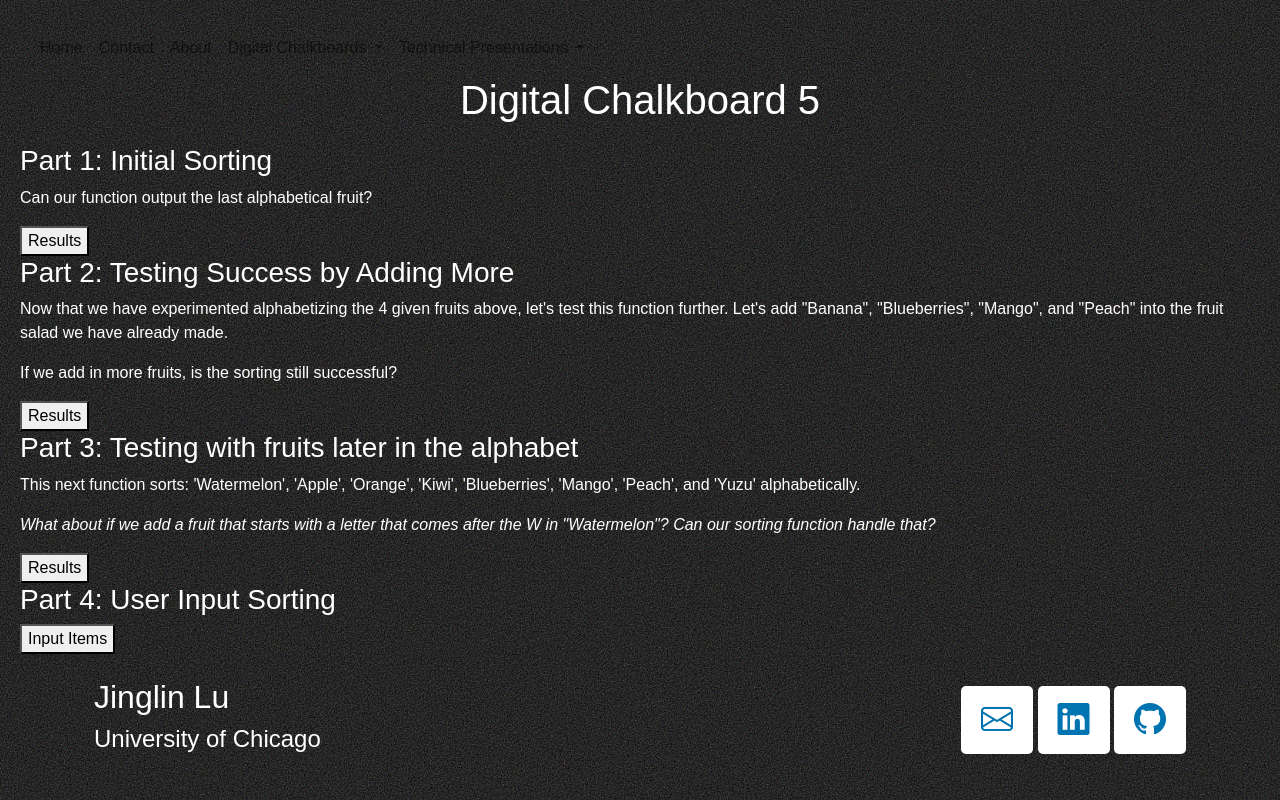
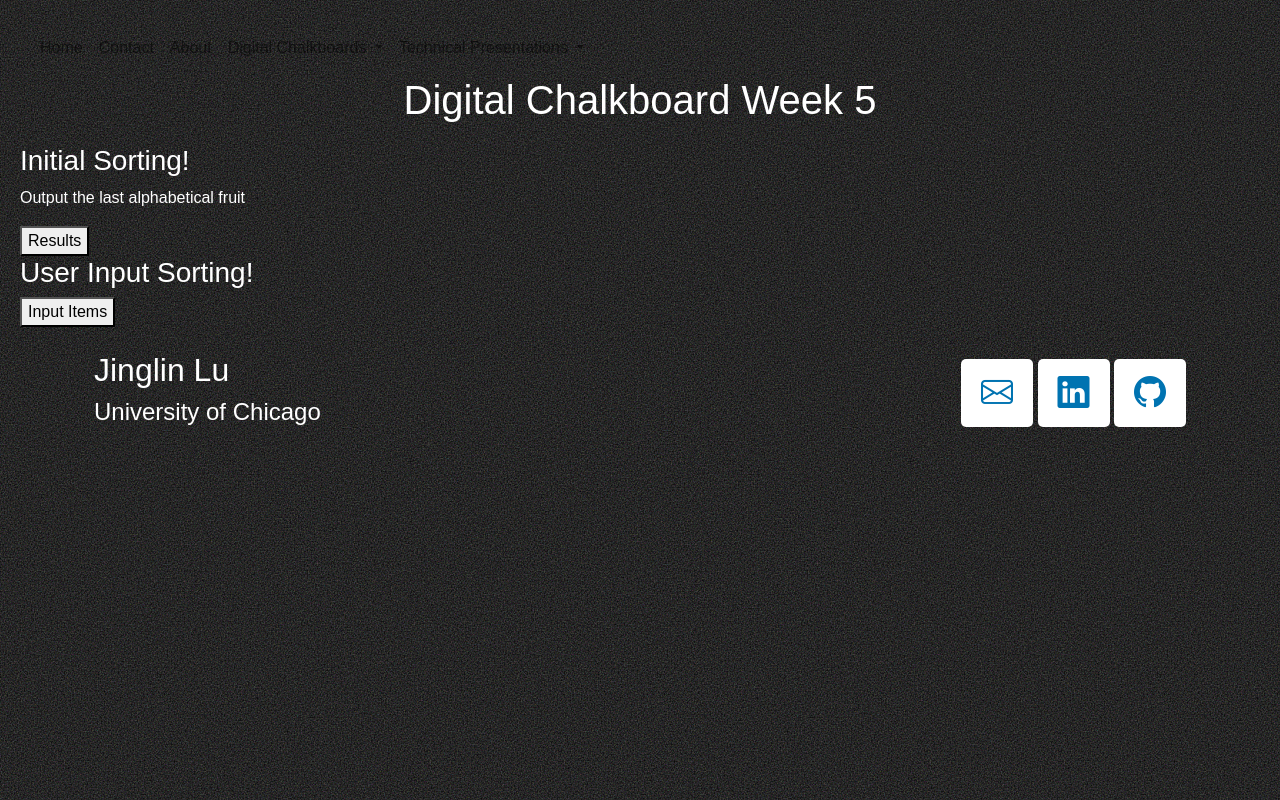
Before and after one commit to Jinglin-Lu/Jinglin-Lu.github.io, a plain HTML site: page Week6/Week6DigitalChalkboard.html in a window 1280 px wide. Drawn offline with nearby package versions, Linux system fonts and the light colour scheme; files that its build step writes are made by us from their sources.

Commit message:
Update Week6DigitalChalkboard.html

```diff
--- a/Week6/Week6DigitalChalkboard.html
+++ b/Week6/Week6DigitalChalkboard.html
@@ -16,33 +16,17 @@
   <!--End Nav Bar-->
 
   <div class="container-content">
-    <h1>Digital Chalkboard 5</h1>
+    <h1>Digital Chalkboard Week 5</h1>
 
     <div id="part1" class="content">
-      <h3>Part 1: Initial Sorting</h3>
-      <p>Can our function output the last alphabetical fruit?</p>
+      <h3>Initial Sorting!</h3>
+      <p>Output the last alphabetical fruit</p>
       <button onclick="lastItem(['Watermelon', 'Apple', 'Orange', 'Kiwi'], 'output1')">Results</button>
       <div id="output1" class="output"></div>
     </div>
 
     <div id="part2" class="content">
-      <h3>Part 2: Testing Success by Adding More</h3>
-      <p>Now that we have experimented alphabetizing the 4 given fruits above, let's test this function further. Let's add "Banana", "Blueberries", "Mango", and "Peach" into the fruit salad we have already made.</p>
-      <p>If we add in more fruits, is the sorting still successful?</p>
-      <button onclick="lastItem(['Watermelon', 'Apple', 'Orange', 'Kiwi', 'Blueberries', 'Mango', 'Peach'], 'output2')">Results</button>
-      <div id="output2" class="output"></div>
-    </div>
-
-    <div id="part3" class="content">
-      <h3>Part 3: Testing with fruits later in the alphabet</h3>
-      <p>This next function sorts: 'Watermelon', 'Apple', 'Orange', 'Kiwi', 'Blueberries', 'Mango', 'Peach', and 'Yuzu' alphabetically.</p>
-      <p><em>What about if we add a fruit that starts with a letter that comes after the W in "Watermelon"? Can our sorting function handle that?</em></p>
-      <button onclick="lastItem(['Watermelon', 'Apple', 'Orange', 'Kiwi', 'Blueberries', 'Mango', 'Peach', 'Yuzu'], 'output3')">Results</button>
-      <div id="output3" class="output"></div>
-    </div>
-
-    <div id="part4" class="content">
-      <h3>Part 4: User Input Sorting</h3>
+      <h3>User Input Sorting!</h3>
       <button onclick="getAndSort()">Input Items</button>
       <div id="userInputOutput" class="output"></div>
     </div>
@@ -59,8 +43,10 @@
 
   <script>
     function lastItem(fruits, outputId) {
+        console.log("Sorting fruits: ", fruits);
         fruits.sort();
         const lastFruit = fruits[fruits.length - 1];
+        console.log("Last fruit: ", lastFruit);
         document.getElementById(outputId).innerText = lastFruit;
     }
 
@@ -68,6 +54,7 @@
         const userInput = prompt("Enter a list of fruits separated by commas:");
         if (userInput) {
             const fruits = userInput.split(',').map(fruit => fruit.trim());
+            console.log("User input fruits: ", fruits);
             lastItem(fruits, 'userInputOutput');
         }
     }
```
